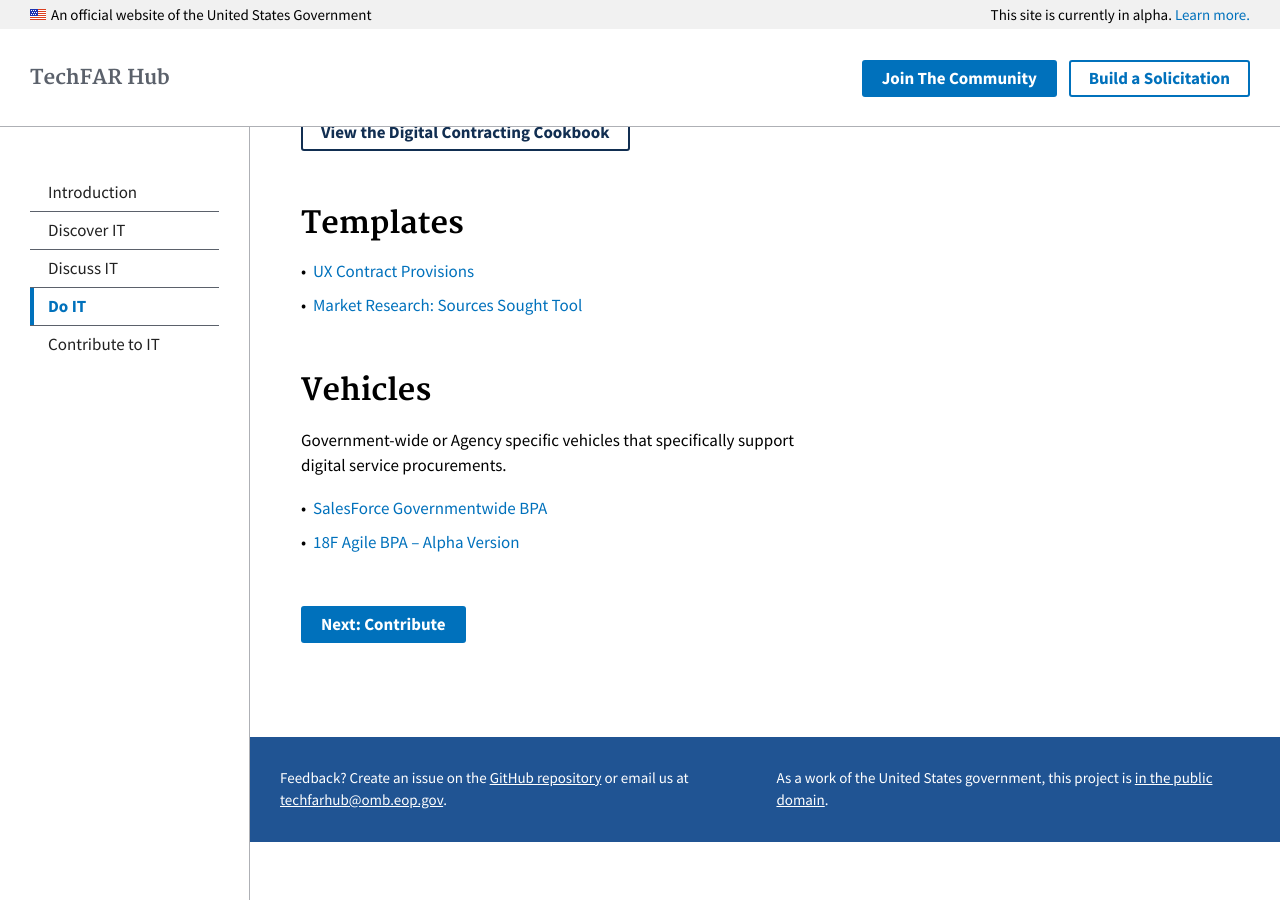
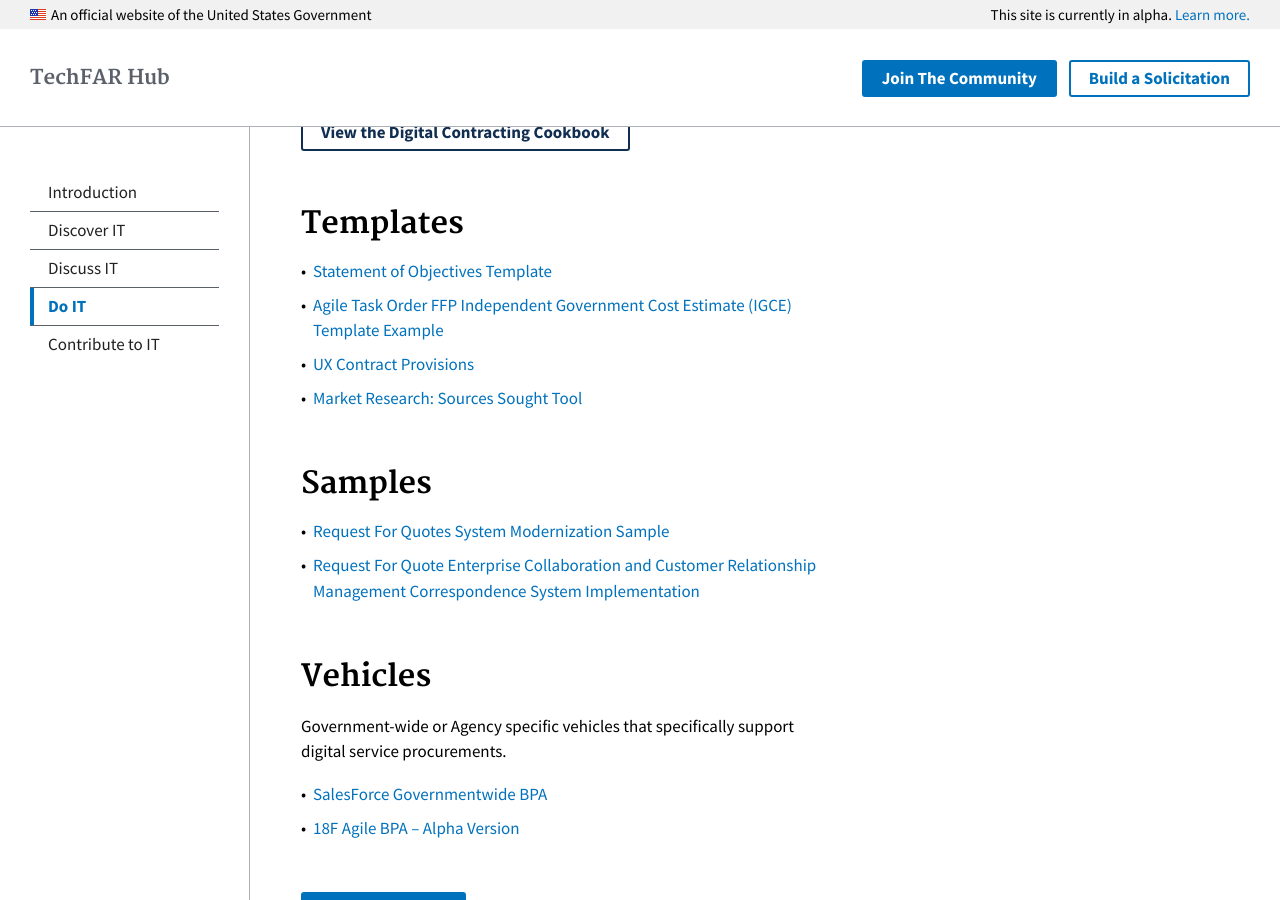
Before and after one commit to usds/techfar-hub, a Jekyll site: the page built from _topics/3_do-IT.md, in a window 1280 px wide and 900 px high, scrolled down 1296 px. Built offline with Jekyll 4.4.1, drawn with Linux system fonts in a browser that asks for light colours; before the commit the page ends 2138 px from its top, so only the background shows below that.

Commit message:
Revert "remove links to broken files"

```diff
--- a/_topics/3_do-IT.md
+++ b/_topics/3_do-IT.md
@@ -33,9 +33,15 @@ This [guide created by 18F](https://pages.18f.gov/contracting-cookbook/){:target
 <a class="usa-button-outline usa-button-active" type="button" target="blank" href="https://pages.18f.gov/contracting-cookbook/">View the Digital Contracting Cookbook</a>
 
 ## Templates
+
+- [Statement of Objectives Template](/assets/files/DigitalServiceSOO.docx)
+- [Agile Task Order FFP Independent Government Cost Estimate (IGCE) Template Example](/assets/files/Agile_Task_Order_IGCE_Example_-Sec_508_Remediated.docx)
 - [UX Contract Provisions](/assets/files/UX%20Contract%20Provisions.docx)
 - [Market Research: Sources Sought Tool](/assets/files/Sources%20Sought.docx)
 
+## Samples
+- [Request For Quotes System Modernization Sample](/assets/files/Agile%20Task%20Order%20Example.docx)
+- [Request For Quote Enterprise Collaboration and Customer Relationship Management Correspondence System Implementation](/assets/files/CRMTaskOrder%20Sample%20DRAFT.docx)
 
 ## Vehicles
 
```
